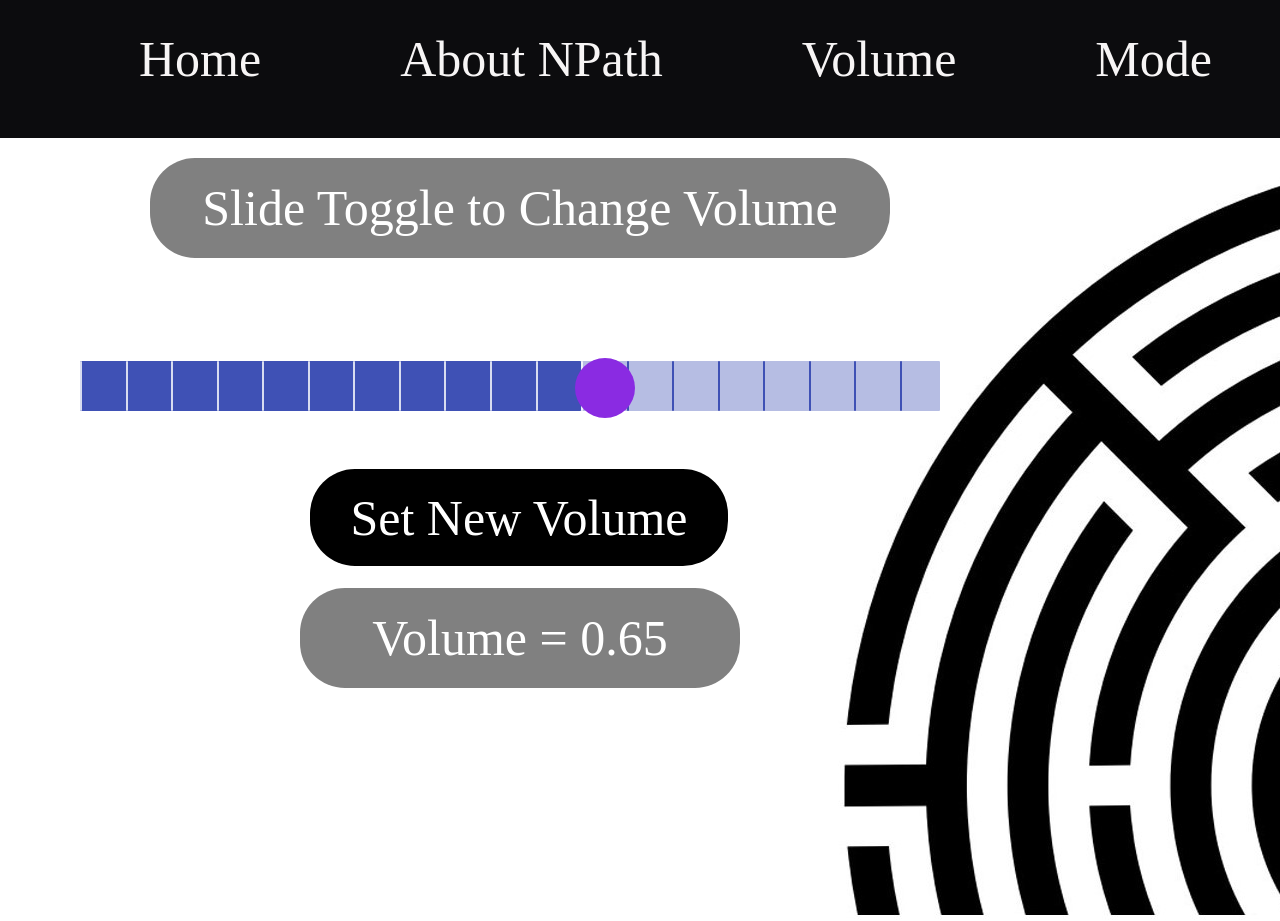
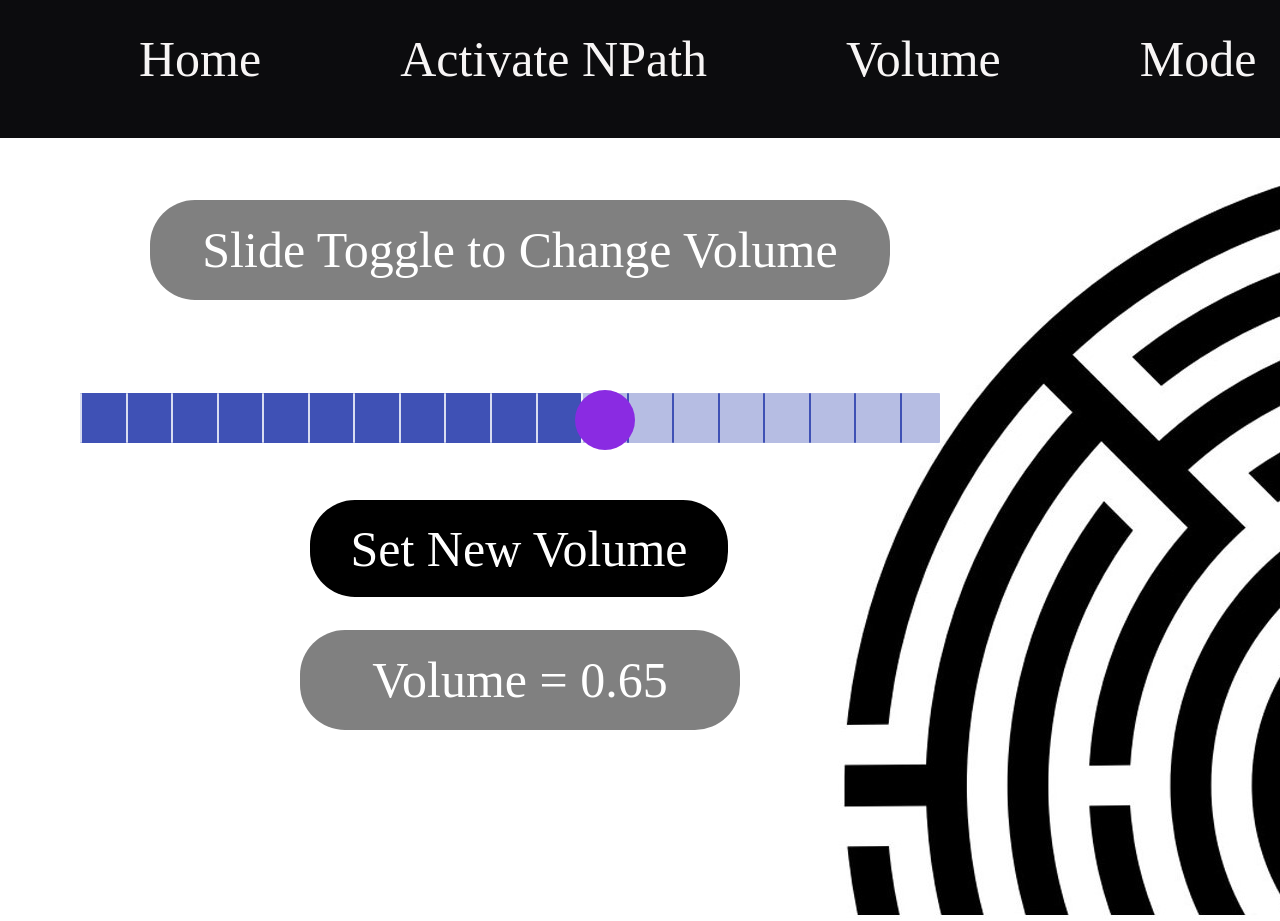
Before and after one commit to catburroughs/NPath, a React (Create React App) app in the folder Front_End/: page /volume in a window 1280 px wide. Shown: the top 921 px of the page. Built offline with nearby package versions, Linux system fonts and the light colour scheme; no server answers.

Commit message:
volume alert added

```diff
--- a/Front_End/src/Global.css
+++ b/Front_End/src/Global.css
@@ -42,23 +42,25 @@ a:active {
 
 
 .Headline{
-  position: relative;
+  position: absolute;
   background-color: grey;
   padding: 20px;
   height: 60px;
   border-radius: 45px;
-  top: 20px;
+  top: 200px;
   left: 150px;
   width: 700px;
 }
 
+
+
 .VolumeInput{
-  position: relative;
+  position: absolute;
   background-color: grey;
   padding: 20px;
   height: 60px;
   border-radius: 45px;
-  top: 350px;
+  top: 630px;
   left: 300px;
   width: 400px;
 }
--- a/Front_End/src/components/Buttons/LandingButtons/LandingButtons.css
+++ b/Front_End/src/components/Buttons/LandingButtons/LandingButtons.css
@@ -1,4 +1,4 @@
-.Activate_Board_Button {
+.About_NPath {
     position: absolute;
     width: 597px;
     height: 77px;
@@ -11,7 +11,7 @@
     shape-rendering: auto;
   }
 
-  .Activate_Board_Button:hover {
+  .About_NPath:hover {
     background-color:grey;
   }
 
--- a/Front_End/src/components/Buttons/LandingButtons/LandingButtons.jsx
+++ b/Front_End/src/components/Buttons/LandingButtons/LandingButtons.jsx
@@ -5,10 +5,10 @@ import { Link } from 'react-router-dom';
 function LandingButtons() {
   return (
     <>
-        <Link to = '/ActivateBoard'>
-      <div className="Activate_Board_Button" role = "button">
-        <div className="Text_Style" aria-label= "activatetextLabel">
-          Activate NPath Board
+        <Link to = '/AboutNPath'>
+      <div className="About_NPath" role = "button">
+        <div className="Text_Style" aria-label= "aboutLabel">
+          About NPath Board
         </div>
       </div>
       </Link>
--- a/Front_End/src/components/Buttons/SetVolumeButtons/SetVolumeButton.css
+++ b/Front_End/src/components/Buttons/SetVolumeButtons/SetVolumeButton.css
@@ -2,7 +2,7 @@
     width: 398px;
     height: 77px;
     left: 310px;
-    top: 469px;
+    top: 500px;
     border-radius: 45px;
     padding: 10px;
     background-color: black;
--- a/Front_End/src/components/Functions/SendVolume.jsx
+++ b/Front_End/src/components/Functions/SendVolume.jsx
@@ -9,6 +9,7 @@ return fetch("http://192.168.1.84:5000/addvolume", {
 })
     .then((response) => response.json())
     .catch((error) => console.log(error));
+
 }
 
 
--- a/Front_End/src/components/Slider/VolumeSlider.css
+++ b/Front_End/src/components/Slider/VolumeSlider.css
@@ -1,11 +1,13 @@
 #volcontainer{
     width: 820px;
+    top: 300px;
     padding: auto;
+    position: absolute;
 }
 
 
 .slider {
-    top: 10px;
+    top: 80px;
     left: 80px;
 }
 
--- a/Front_End/src/components/Taskbar/Taskbar.jsx
+++ b/Front_End/src/components/Taskbar/Taskbar.jsx
@@ -15,8 +15,8 @@ function Taskbar() {
                 </Link>
             </TaskbarLink>
             <TaskbarLink>
-                <Link to = '/AboutNPath'>
-                About NPath
+                <Link to = '/ActivateBoard'>
+                Activate NPath
                 </Link>
             </TaskbarLink>
             <TaskbarLink>
--- a/Front_End/src/pages/SetVolumePage.jsx
+++ b/Front_End/src/pages/SetVolumePage.jsx
@@ -1,5 +1,6 @@
 import "../Global.css";
 import { useState, useEffect } from "react";
+import Alert from '@mui/material/Alert';
 import {
   BrowserRouter as Router,
   Switch,
@@ -16,6 +17,8 @@ function SetVolumePage() {
   let location = useLocation();
   const [currentvolume, setCurrentVolume] = useState(0.65);
   const [newvolume, setNewVolume] = useState(0);
+  const [alert, setAlert] = useState(false);
+
   useEffect(() => {
     // do stuff
   fetch("http://192.168.1.84:5000/getvolume", {
@@ -33,10 +36,15 @@ function SetVolumePage() {
 
 
 }, [location]);
+
+
   function handleClick(e) {
     {e.preventDefault();
       setCurrentVolume((newvolume));
       SendVolume(newvolume);
+      setAlert(true);
+
+
 
     }
 
@@ -45,12 +53,19 @@ function SetVolumePage() {
 
   return (
     <>
+
     <BackgroundImage />
+
+
+    {alert ? <Alert role="alert" severity = "success">New Volume Set</Alert>: <></>}
+
+
     <div className = "Headline">
     <div className = "Text_Style">
     Slide Toggle to Change Volume
     </div>
     </div>
+    <VolumeSlider newvolume={newvolume} setNewVolume={setNewVolume} setCurrentVolume={setCurrentVolume} currentvolume = {currentvolume}/>
     <div className = "VolumeInput">
     <div className = "Text_Style">
     <ShowVolume
@@ -58,12 +73,7 @@ function SetVolumePage() {
     />
     </div>
     </div>
-
-
     <SetVolumeButtons onClick = {handleClick} />
-
-    <VolumeSlider newvolume={newvolume} setNewVolume={setNewVolume} setCurrentVolume={setCurrentVolume} currentvolume = {currentvolume}
- />
 
 
 
```
Also changed, not shown: 2 other files (tests, documents, lock files or other folders).
